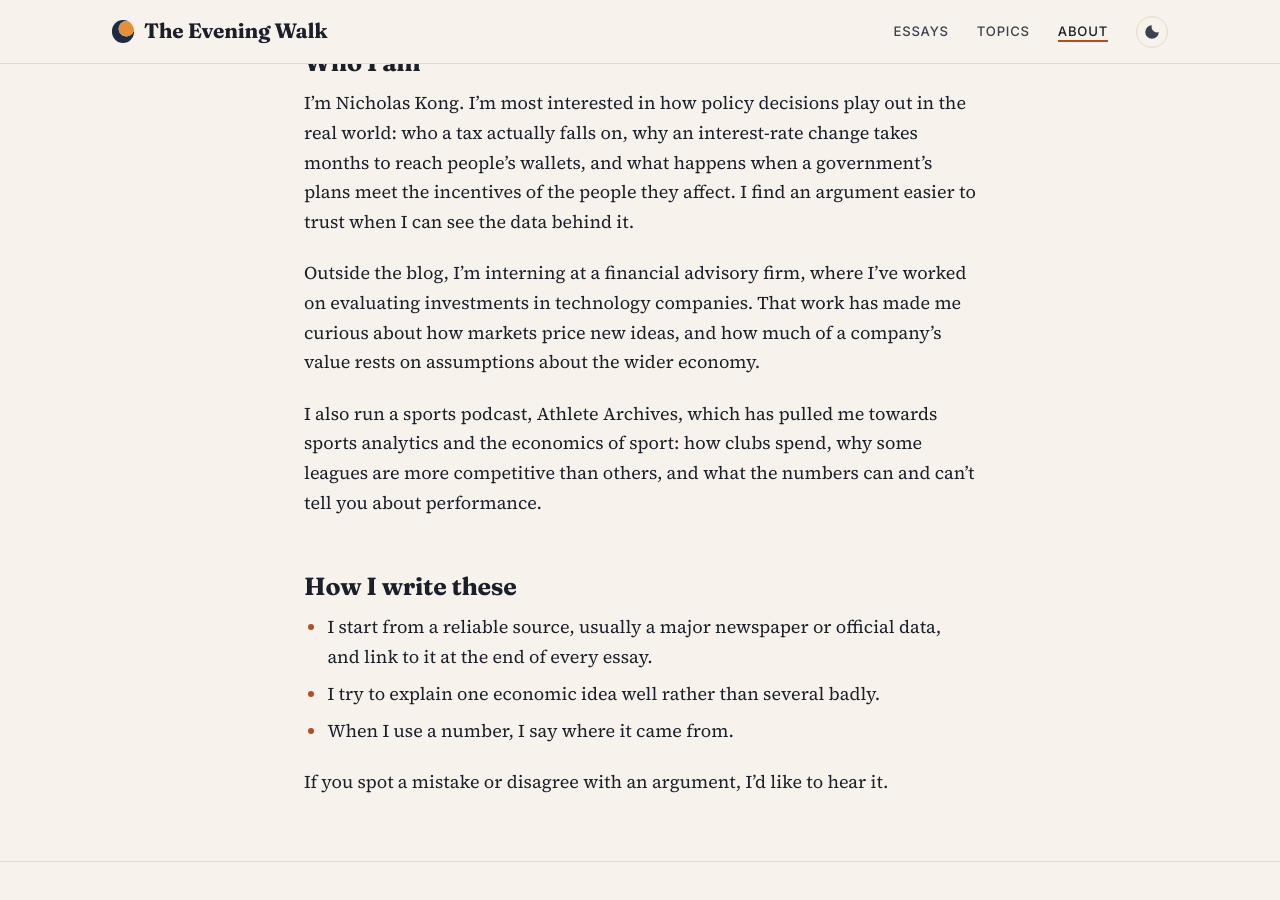
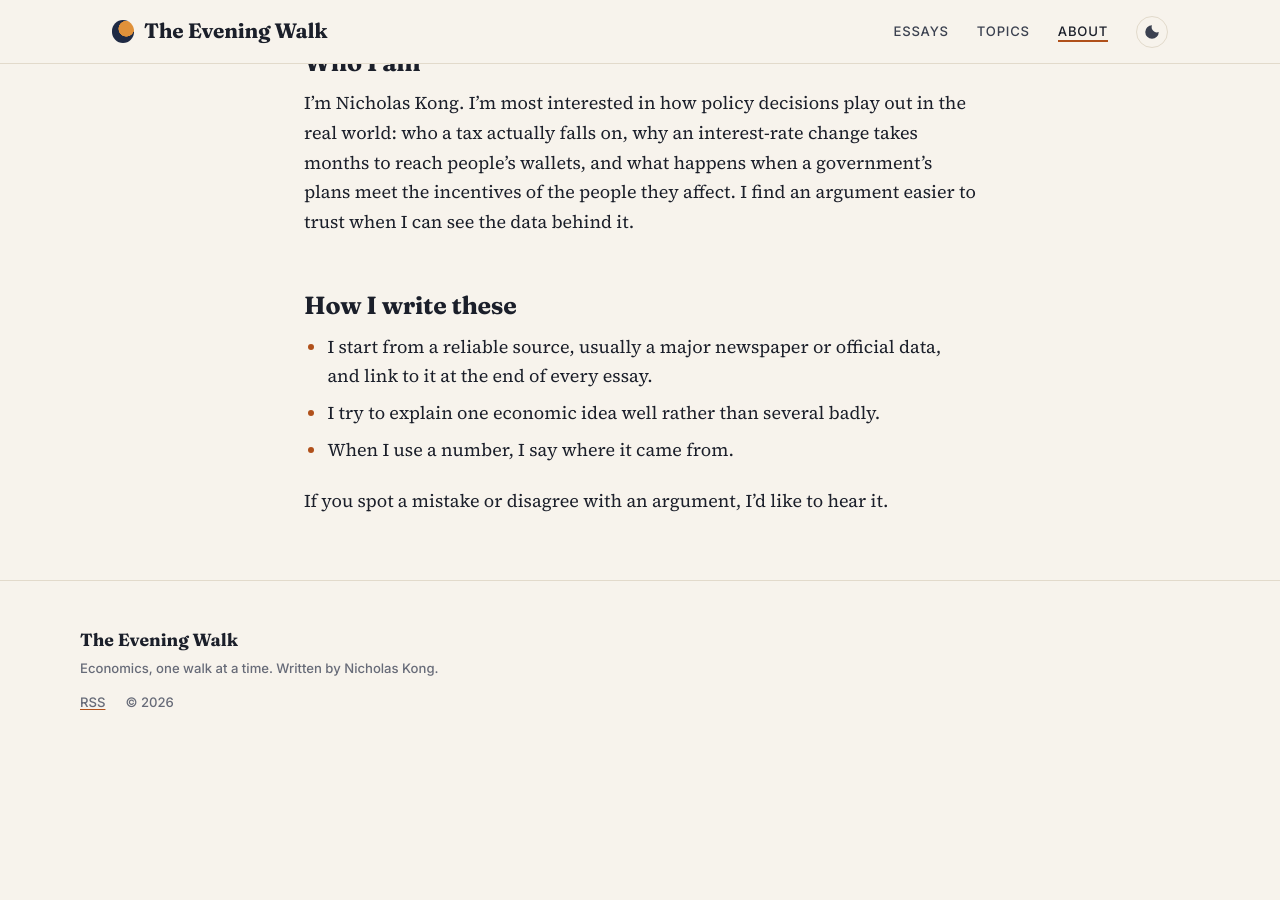
Before and after one commit to nicholaskong2008-collab/evening-walk, a Jekyll site: the page built from about.md, in a window 1280 px wide and 900 px high, scrolled down 502 px. Built offline with Jekyll 4.4.1, drawn with Linux system fonts in a browser that asks for light colours; after the commit the page ends 1268 px from its top, so only the background shows below that.

Commit message:
Remove internship and podcast from the About page

```diff
--- a/about.md
+++ b/about.md
@@ -15,10 +15,6 @@ This blog is where I take those conversations further. Each essay starts with a
 
 I'm Nicholas Kong. I'm most interested in how policy decisions play out in the real world: who a tax actually falls on, why an interest-rate change takes months to reach people's wallets, and what happens when a government's plans meet the incentives of the people they affect. I find an argument easier to trust when I can see the data behind it.
 
-Outside the blog, I'm interning at a financial advisory firm, where I've worked on evaluating investments in technology companies. That work has made me curious about how markets price new ideas, and how much of a company's value rests on assumptions about the wider economy.
-
-I also run a sports podcast, Athlete Archives, which has pulled me towards sports analytics and the economics of sport: how clubs spend, why some leagues are more competitive than others, and what the numbers can and can't tell you about performance.
-
 ## How I write these
 
 - I start from a reliable source, usually a major newspaper or official data, and link to it at the end of every essay.
```
